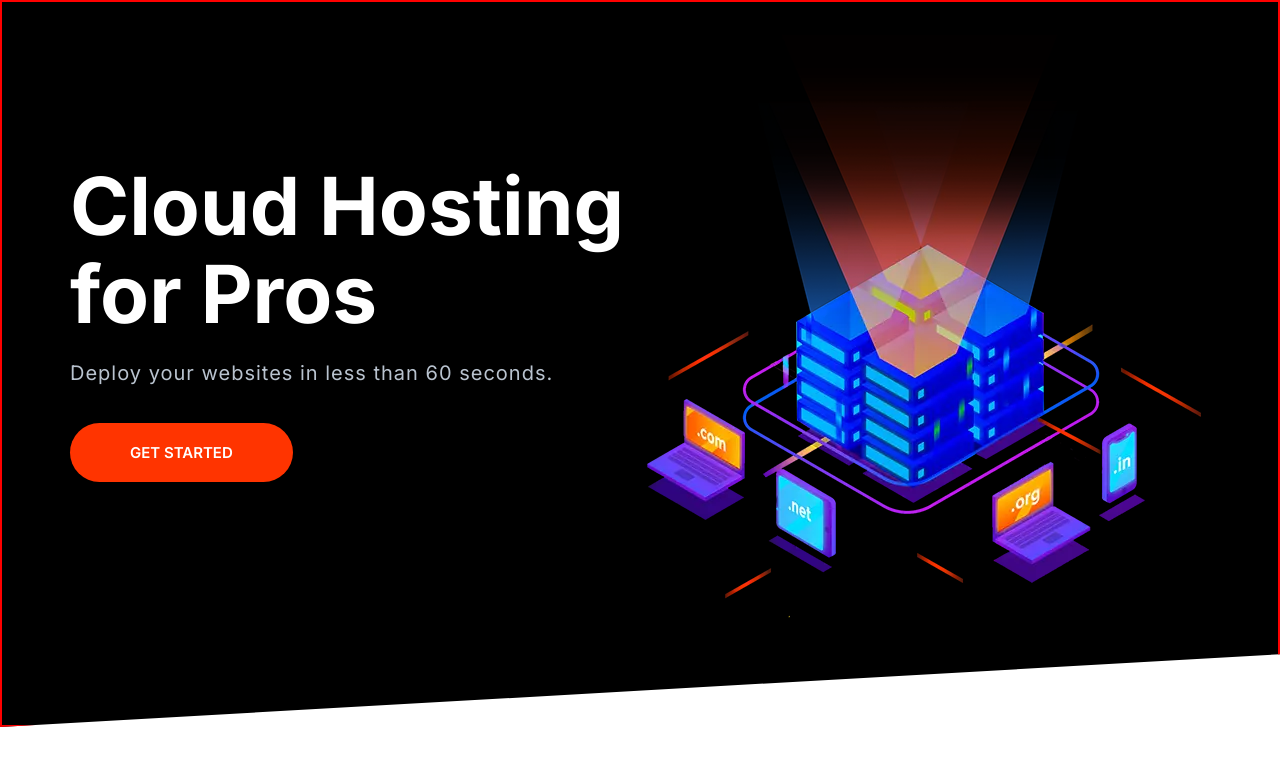
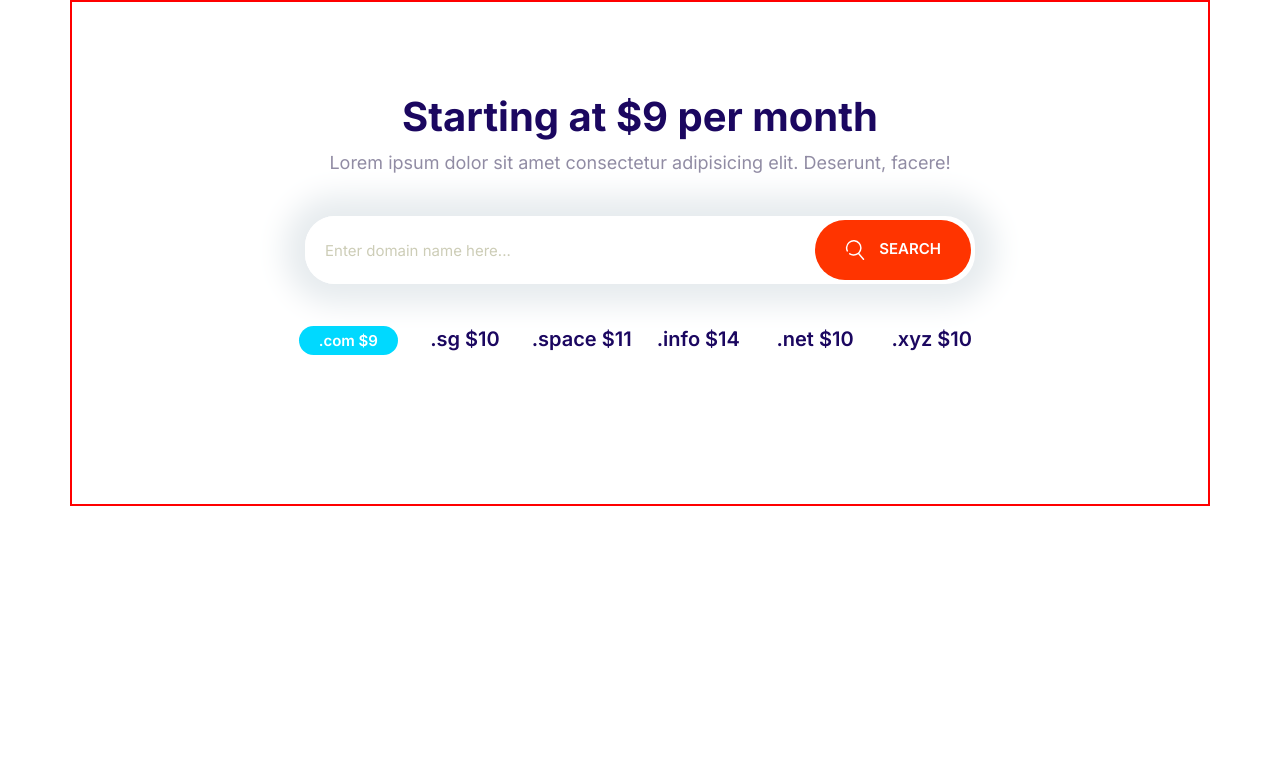
Before and after one commit to awoham/moshify, a plain HTML site: page index.html in a window 1280 px wide. Drawn offline with Linux system fonts and the light colour scheme.

Commit message:
Build the domain block component

```diff
--- a/CSS/styles.css
+++ b/CSS/styles.css
@@ -212,6 +212,14 @@ a {
     cursor: pointer;
     white-space: nowrap;
     margin: 1rem 0;
+    outline: 0;
+}
+
+.btn .icon {
+    width: 2rem;
+    height: 2rem;
+    margin-right: 1rem;
+    vertical-align: middle;
 }
 
 .btn--primary {
@@ -292,7 +300,7 @@ a {
 .input-group .input {
     border: 0;
     flex-grow: 1;
-    padding: 1.5rem 1rem;
+    padding: 1.5rem 2rem;
 }
 
 .input-group .btn {
@@ -709,3 +717,28 @@ a {
         align-self: center;
     }
 }
+
+/* Domaain Block*/
+.block-domain .input-group {
+    box-shadow: 0 0 30px 20px #e6ebee;
+    border: 0;
+    margin: 4rem auto;
+    max-width: 670px;
+}
+
+.block-domain__prices {
+    display: grid;
+    grid-template-columns: repeat(3, 1fr);
+    grid-template-rows: repeat(2, 6rem);
+    font-size: 2rem;
+    font-weight: 600;
+    justify-items: center;
+    max-width: 700px;
+    margin: 0 auto;
+}
+
+@media screen and (min-width: 768px) {
+    .block-domain__prices {
+        grid-template-columns: repeat(auto-fit, minmax(10rem, 1fr));
+    }
+}
--- a/index.html
+++ b/index.html
@@ -12,19 +12,28 @@
     <link rel="stylesheet" href="css/styles.css" />
 </head>
 <body>
-    <section class="block block--dark block--skewed-left hero">
-        <div class="container grid grid--1x2">
-            <header class="block__header hero__content">
-                <h1 class="block__heading">Cloud Hosting for Pros</h1>
-                <p class="hero__tagline">Deploy your websites in less than 60 seconds.</p>
-                <a href="" class="btn btn--accent btn--stretched">Get Started</a>
-            </header>
-            <picture>
-                <source type="image/webp" srcset="images/banner.webp 1x, images/banner@2x.webp 2x" />
-                <source type="image/png" srcset="images/banner.png 1x, images/banner@2x.png 2x" />
-                <img class="hero__image" src="images/banner.png" alt="" />
-            </picture>
+    <section class="block container block-domain">
+        <header class="block__header">
+            <h2>Starting at $9 per month</h2>
+            <p>Lorem ipsum dolor sit amet consectetur adipisicing elit. Deserunt, facere!</p>
+        </header>
+        <div class="input-group">
+            <input type="text" class="input" placeholder="Enter domain name here..." />
+            <button class="btn btn--accent">
+                <svg class="icon icon--white">
+                    <use xlink:href="images/sprite.svg#search"></use>
+                </svg>
+                Search
+            </button>
         </div>
+        <ul class="list block-domain__prices">
+            <li><span class="badge badge--secondary">.com $9</span></li>
+            <li>.sg $10</li>
+            <li>.space $11</li>
+            <li>.info $14</li>
+            <li>.net $10</li>
+            <li>.xyz $10</li>
+        </ul>
     </section>
     <script src="js/main.js"></script>
 </body>
```
Also changed, not shown: components/domain block.html (added, +24 -0 lines).
